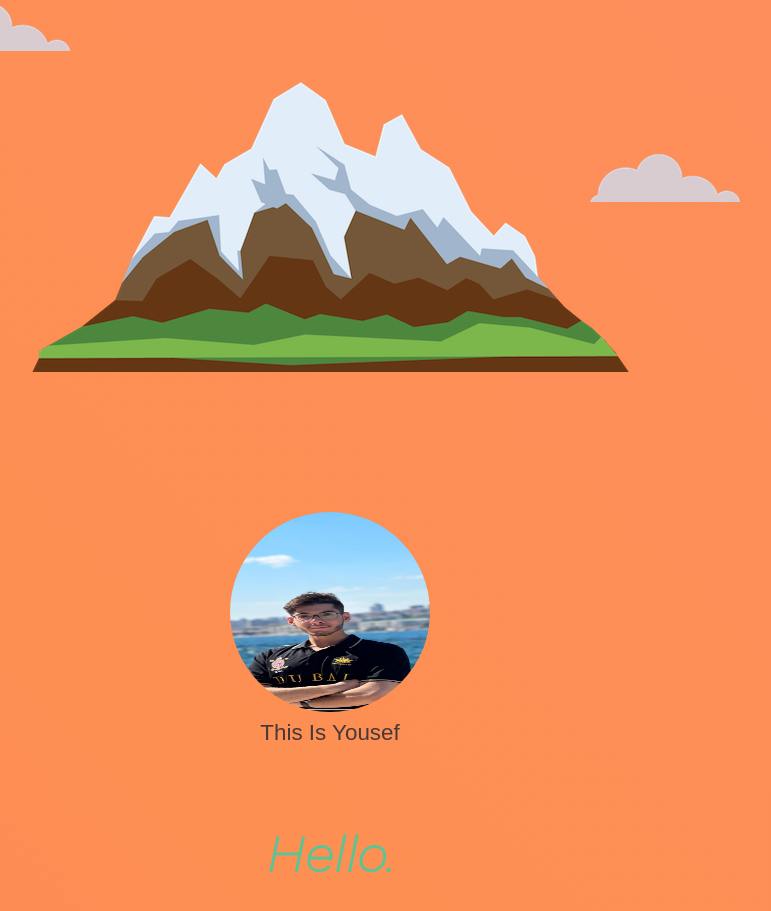
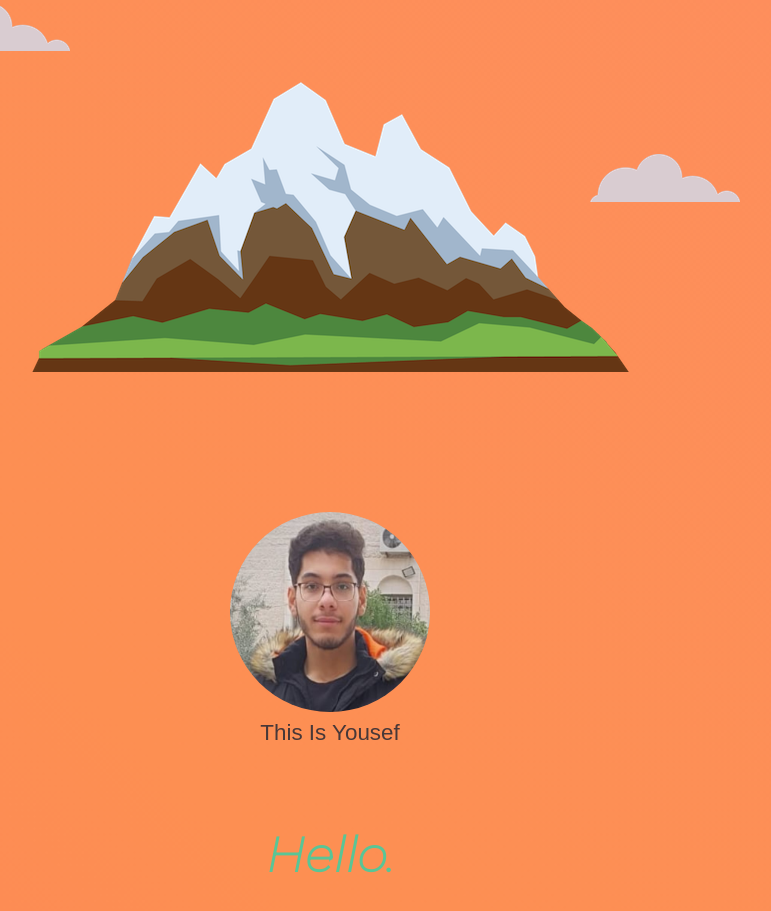
Before and after one commit to MalTeSerS0/personalsite, a plain HTML site: page index.html in a window 1280 px wide. Shown: the part 373-1284 px from the top of the page, without its empty margins (310-1081 px from the left). Drawn offline with Linux system fonts and the light colour scheme; a web font is replaced by a local one.

Commit message:
Update index.html to remove the updated image

```diff
--- a/index.html
+++ b/index.html
@@ -45,7 +45,7 @@
 <div class="midContainer">
 <div class="profile">
     <figure>
-    <img class="circularImg" src="images/maybe.jpg"  alt="image of Yousef">
+    <img class="circularImg" src="images/cv_photo.jpg"  alt="image of Yousef">
     <figcaption>
         This Is Yousef
     </figcaption>
```
